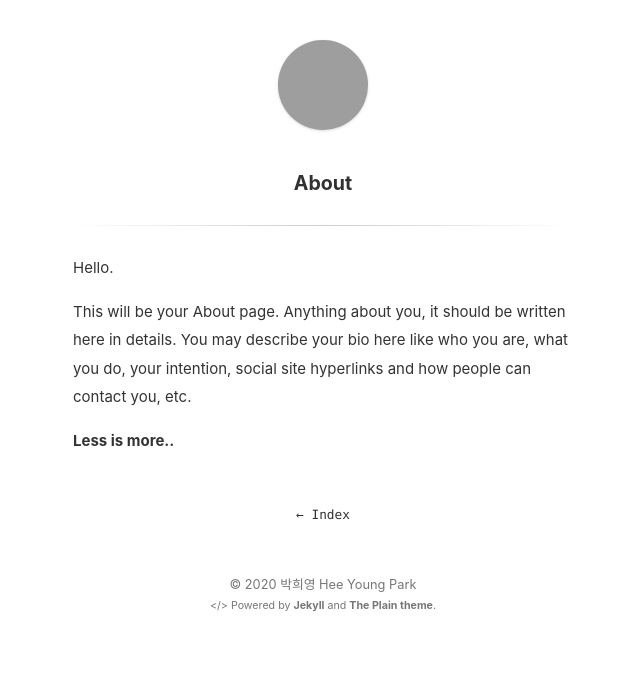
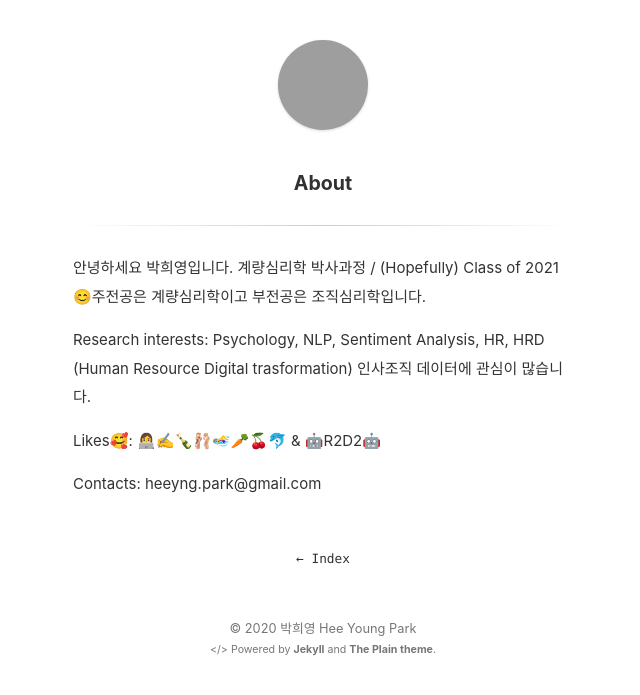
Before and after one commit to heeyngpark/heeyngpark.github.io, a Jekyll site: the page built from about.md, in a window 1280 px wide, cut to the strip 0-695 px from the top of the page. Shown: the whole strip, without its empty margins (317-957 px from the left). Built offline with Jekyll 4.4.1, drawn with Linux system fonts in a browser that asks for light colours; grey boxes are pictures that could not be loaded.

Commit message:
Initialize Blog

```diff
--- a/about.md
+++ b/about.md
@@ -2,9 +2,13 @@
 layout: page
 title: About
 ---
+안녕하세요 박희영입니다.
+계량심리학 박사과정 / (Hopefully) Class of 2021
+😊주전공은 계량심리학이고 부전공은 조직심리학입니다.
 
-Hello.
+Research interests: Psychology, NLP, Sentiment Analysis, HR, HRD (Human Resource Digital trasformation)
+인사조직 데이터에 관심이 많습니다.
 
-This will be your About page. Anything about you, it should be written here in details. You may describe your bio here like who you are, what you do, your intention, social site hyperlinks and how people can contact you, etc.
+Likes🥰: 👩‍💻✍️🍾🩰🏊‍♀🥕🍒🐬 & 🤖R2D2🤖
 
-**Less is more..**
+Contacts: heeyng.park@gmail.com
```
